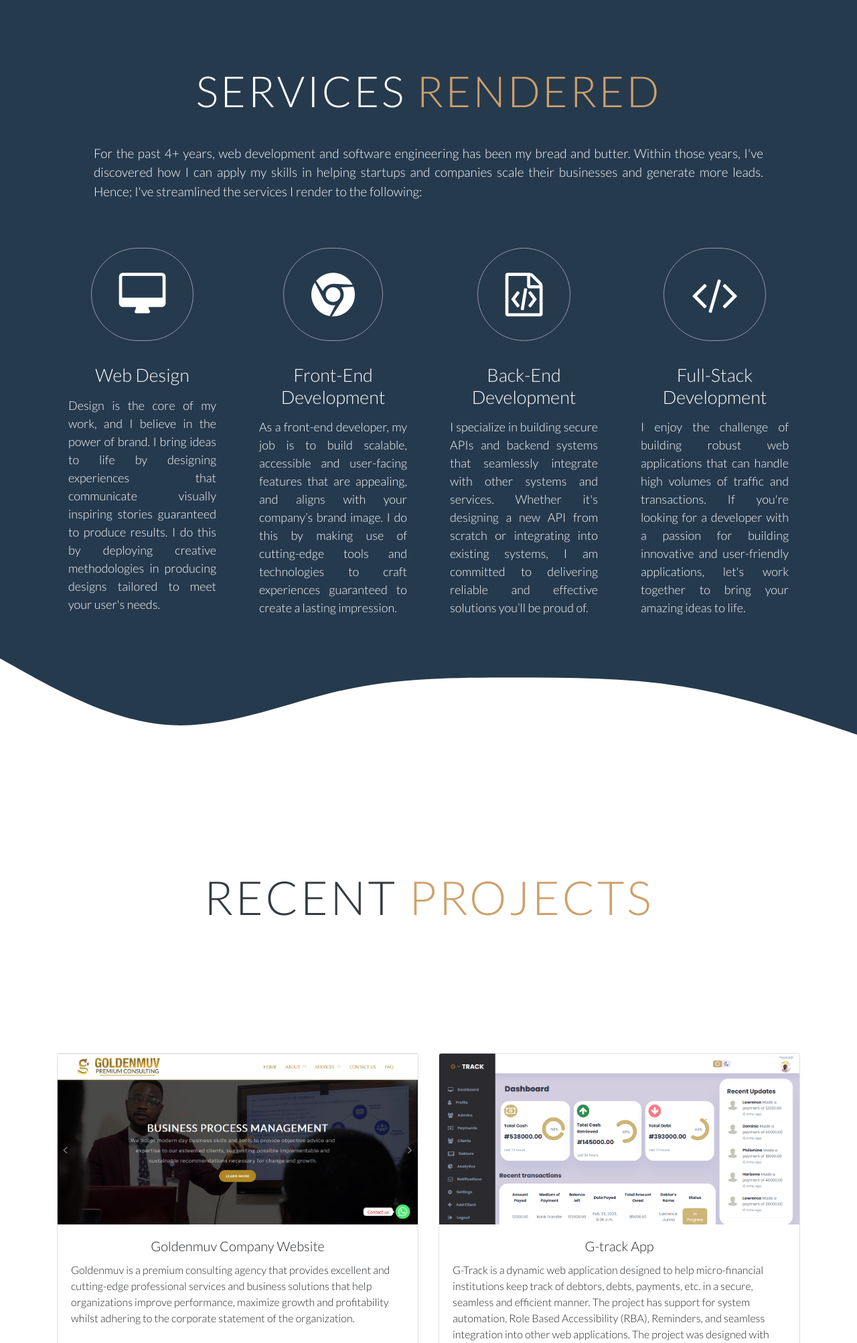
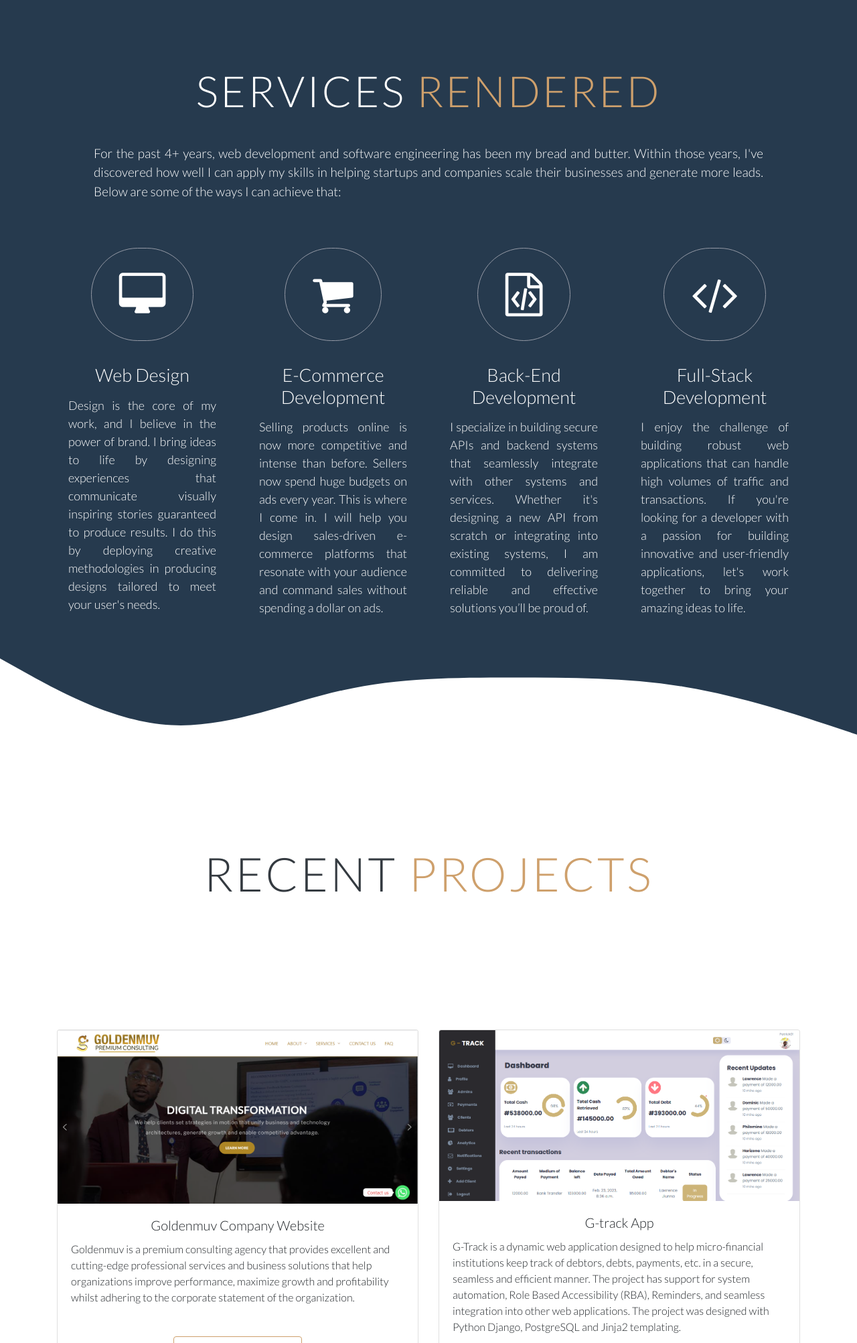
Before and after one commit to NsikanPatrick/my-portfolio-website, a Django app: page / in a window 1280 px wide. Shown: the part 1811-3816 px from the top of the page at 67% size. Run offline with Django 4.2, Linux system fonts and the light colour scheme; some libraries are stand-ins or nearby versions.

Commit message:
Updating static page contents

```diff
--- a/static/css/main.css
+++ b/static/css/main.css
@@ -348,7 +348,8 @@
 /* Services Features area */
 
 .features{
-    background: #263a4e;
+    background-color: #263a4e;
+    /* background-color: rgba(38, 58, 78, 1); */
     color: #fff;
 }
 
@@ -455,7 +456,8 @@
 }
 
 #portfolio{
-    margin-top: -70px;
+    margin-top: -110px;
+    padding: 5px;
 }
 
 .portfolio-area h1{
@@ -638,6 +640,7 @@
     /* background-image: linear-gradient(-10deg, #000 0%, #20b2aa 120% );*/
     background: #263a4e;
     margin-top: 50px;
+    padding-top: 50px;
     padding-bottom: 20px;
 }
 
--- a/templates/base.html
+++ b/templates/base.html
@@ -10,9 +10,10 @@
     <!-- Author Meta -->
     <meta name="author" content="Nsikan_Patrick">
     <!-- Meta Description -->
-    <meta name="description" content="">
+    <meta name="description" content="Nsikan Adaowo is a software engineer and a backend developer with a keen interest in
+    facilitating the ease of accessibility of digital contents.">
     <!-- Meta Keyword -->
-    <meta name="keywords" content="">
+    <meta name="keywords" content="Python backend developer">
     <!-- meta character set -->
     <meta charset="UTF-8">
     <!-- Site Title -->
--- a/templates/index.html
+++ b/templates/index.html
@@ -69,9 +69,9 @@
                 <div class="row feature-items">
                     <div class="services-intro text-justify">
                         <p>For the past 4+ years, web development and software engineering has been my bread and butter.
-                            Within those years, I've discovered how I can apply my skills in helping startups and
-                            companies scale their businesses and generate more leads. Hence; I've
-                            streamlined the services I render to the following:
+                            Within those years, I've discovered how well I can apply my skills in helping startups and
+                            companies scale their businesses and generate more leads. Below are some of the
+                            ways I can achieve that:
                         </p>
                     </div>
                     <div class="col-lg-3 col-md-6">
@@ -86,10 +86,10 @@
                     </div>
                     <div class="col-lg-3 col-md-6">
                         <div class="feature">
-                            <i class="fa fa-chrome fa-2x"></i>
-                                <h4>Front-end Development</h4>
-                            <p class="text-justify">As a front-end developer, my job is to build scalable, accessible and user-facing features that are appealing, and aligns with your company’s brand image.
-                                I do this by making use of cutting-edge tools and technologies to craft experiences guaranteed to create a lasting impression. </p>
+                            <i class="fa fa-shopping-cart fa-2x"></i>
+                                <h4>E-commerce Development</h4>
+                            <p class="text-justify">Selling products online is now more competitive and intense than before. Sellers now spend huge budgets on ads every year. This is where I come in. I will help you design sales-driven e-commerce platforms that resonate
+                                with your audience and command sales without spending a dollar on ads. </p>
                         </div>
                     </div>
                     <div class="col-lg-3 col-md-6">
@@ -164,23 +164,22 @@
                 <div class="row">
                     <div class="col-lg-6 col-md-6 col-sm-12 col-xs-12 about-left portfolio-stack">
                         <div class="card">
-                            <img class="card-img-top" src="{% static 'images/Fyyur.png' alt='fyyur project image %}"
+                            <img class="card-img-top" src="{% static 'images/salonbusinessafrica.png' alt='salonbusinessafrica project image' %}"
                                  alt="Card image cap">
                             <div class="card-body">
-                                <h5 class="card-title text-center">Fyyur Project</h5>
-                                <p class="card-text">Fyyur is a musical venue and artist booking application that facilitates
-                                    the discovery and bookings of shows between local performing artists and
-                                    venues. This application lets you list new artists and venues, discover them, and
-                                    list shows with artists as a venue owner. The project was designed with Python
-                                Flask and PostgreSQL on the backend and HTML, CSS and JAVASCRIPT on the frontend.</p>
-                                <div class="text-center"><a href="https://github.com/NsikanPatrick/fyyur_project" class="btn my-btn" target="_blank">Visit Project</a></div>
+                                <h5 class="card-title text-center">Salonbusiness Africa</h5>
+                                <p class="card-text">Since 2015, Salon Business Africa has been taking the Salon Business industry by storm, providing
+                                     clients with a business support system for their salon businesses. As the leading academy in salon business education
+                                     in Nigeria, we believe in providing the best of the best. We help people find better ways to run their business by
+                                     teaching them best practices, business concepts, and Systems.</p>
+                                <div class="text-center"><a href="https://salonbusinessafrica.com" class="btn my-btn" target="_blank">Visit Project</a></div>
                             </div>
                         </div>
                     </div>
 
                     <div class="col-lg-6 col-md-6 col-sm-12 col-xs-12 about-left portfolio-stack">
                         <div class="card">
-                            <img class="card-img-top" src="{% static 'images/my portfolio.png' alt='Nsikan Adaowo website image' %}"
+                            <img class="card-img-top" src="{% static 'images/my portfolio.png' alt='Nsikan Adaowo portfolio website image' %}"
                                  alt="Card image cap">
                             <div class="card-body">
                                 <h5 class="card-title text-center">My Portfolio Website</h5>
@@ -196,6 +195,42 @@
                 </div>
 
             </div>
+
+            <div class="container">
+                <div class="row">
+                    <div class="col-lg-6 col-md-6 col-sm-12 col-xs-12 about-left portfolio-stack">
+                        <div class="card">
+                            <img class="card-img-top" src="{% static 'images/easybank.png' alt='easybank project image' %}"
+                                 alt="Card image cap">
+                            <div class="card-body">
+                                <h5 class="card-title text-center">Easy Bank</h5>
+                                <p class="card-text">Take your financial life online. Your Easybank account will be a one-stop-shop
+                                    for spending, saving, budgeting, investing, and much more. The task here was to build a landing page
+                                for a mobile banking app. The project was developed with plain HTML, CSS, and JavaScript.</p>
+                                <div class="text-center"><a href="https://nsikanpatrick.github.io/easybank" class="btn my-btn" target="_blank">Visit Project</a></div>
+                            </div>
+                        </div>
+                    </div>
+
+                    <div class="col-lg-6 col-md-6 col-sm-12 col-xs-12 about-left portfolio-stack">
+                        <div class="card">
+                            <img class="card-img-top" src="{% static 'images/Fyyur.png' alt='fyyur project image' %}"
+                                 alt="Card image cap">
+                            <div class="card-body">
+                                <h5 class="card-title text-center">Fyyur Project</h5>
+                                <p class="card-text">Fyyur is a musical venue and artist booking application that facilitates
+                                    the discovery and bookings of shows between local performing artists and
+                                    venues. This application lets you list new artists and venues, discover them, and
+                                    list shows with artists as a venue owner. The project was designed with Python
+                                Flask and PostgreSQL on the backend and HTML, CSS and JAVASCRIPT on the frontend.</p>
+                                <div class="text-center"><a href="https://github.com/NsikanPatrick/fyyur_project" class="btn my-btn" target="_blank">Visit Project</a></div>
+                            </div>
+                        </div>
+                    </div>
+                </div>
+
+            </div>
+
         </div>
     </section>
     <!-- End portfolio Area -->
```
Also changed, not shown: static/images/bg-desktop.svg (added), static/images/easybank.png (added), static/images/goldenmuv.png, static/images/salonbusinessafrica.png (added), 1 other file.
